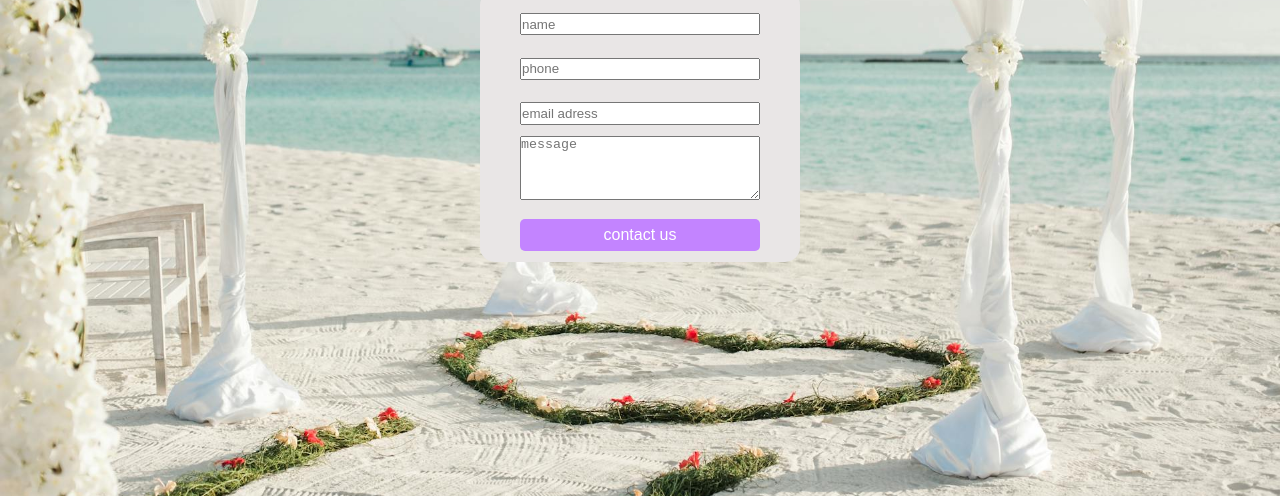
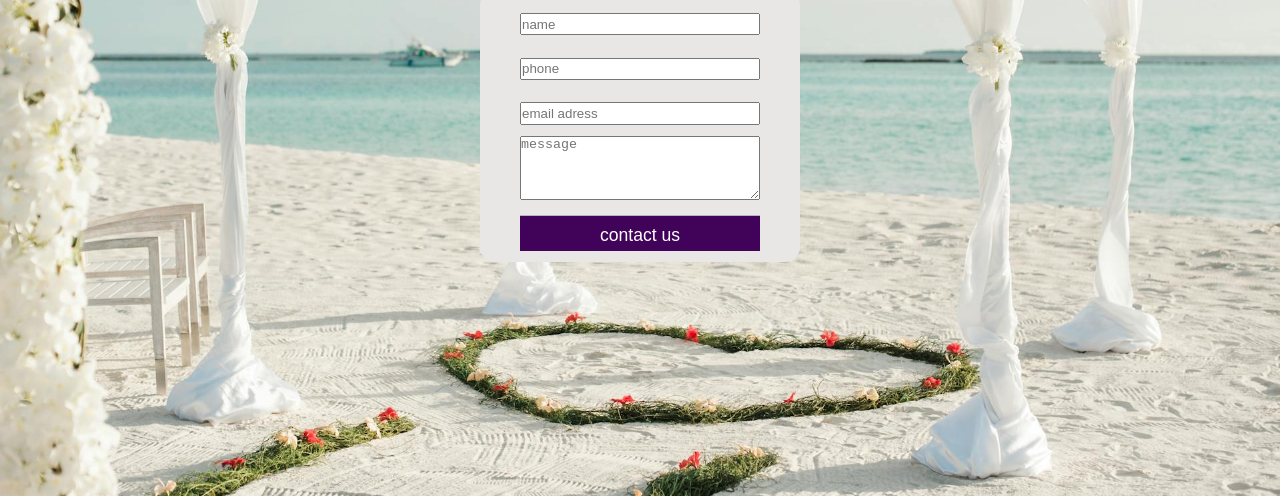
Before and after one commit to dorffdaniel/landin-page-married, a plain HTML site: page index.html in a window 1280 px wide. In both pictures the pointer is over the button "contact us". Shown: the part 304-800 px from the top of the page. Drawn offline with nearby package versions, Linux system fonts and the light colour scheme.

Commit message:
btn contact us alterado

```diff
--- a/src/css/style.css
+++ b/src/css/style.css
@@ -113,6 +113,12 @@ main h2{
     cursor: pointer;
     color: #fff;
     font-size: 1rem;
+    transition: all ease 0.8s;
+}
+
+.form .btn:hover{
+    background-color: #41025a;
+    transform: scale(1.1,1.2);
 }
 
 @media(min-width: 320px) and (max-width: 480px){
```
